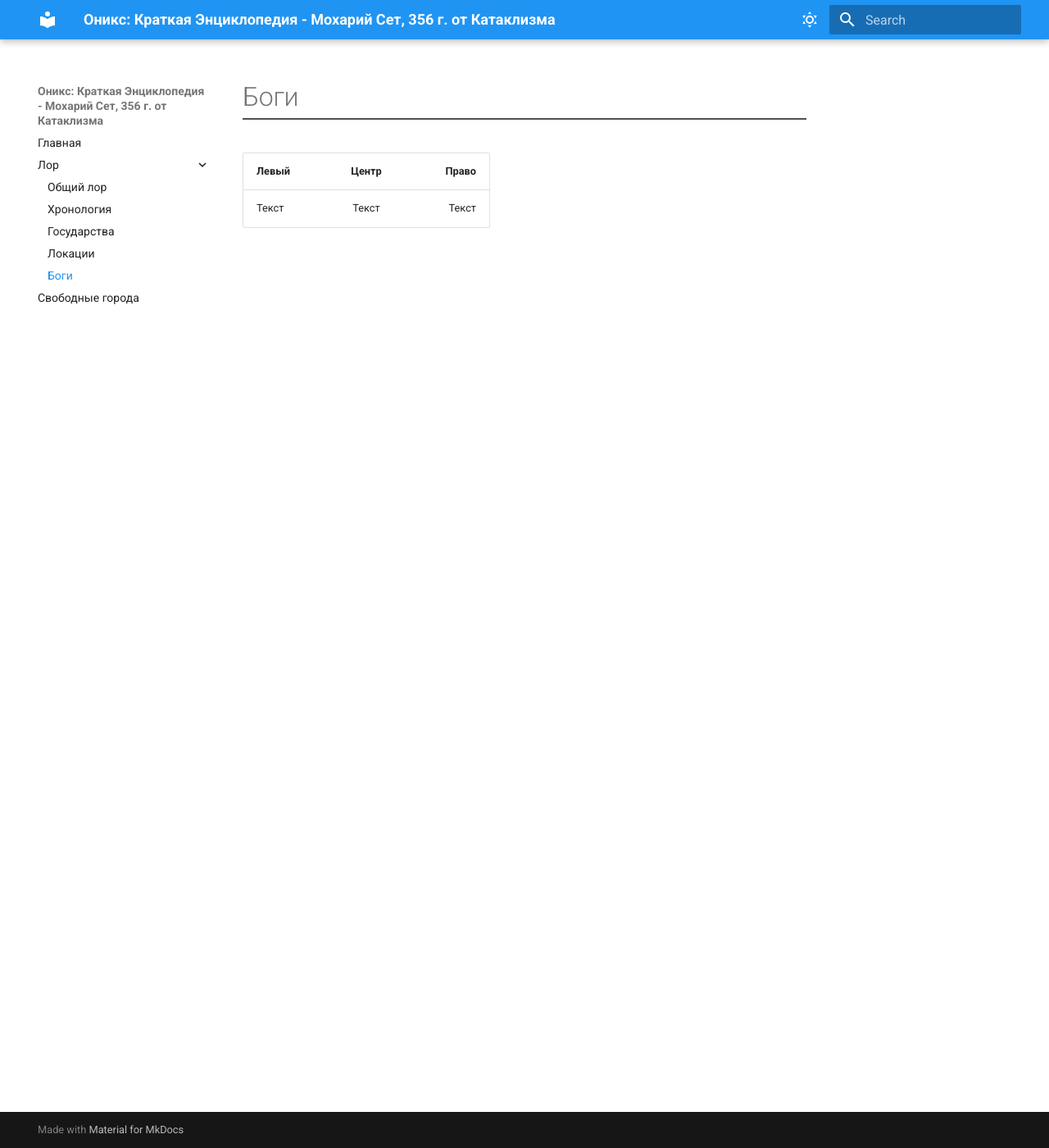
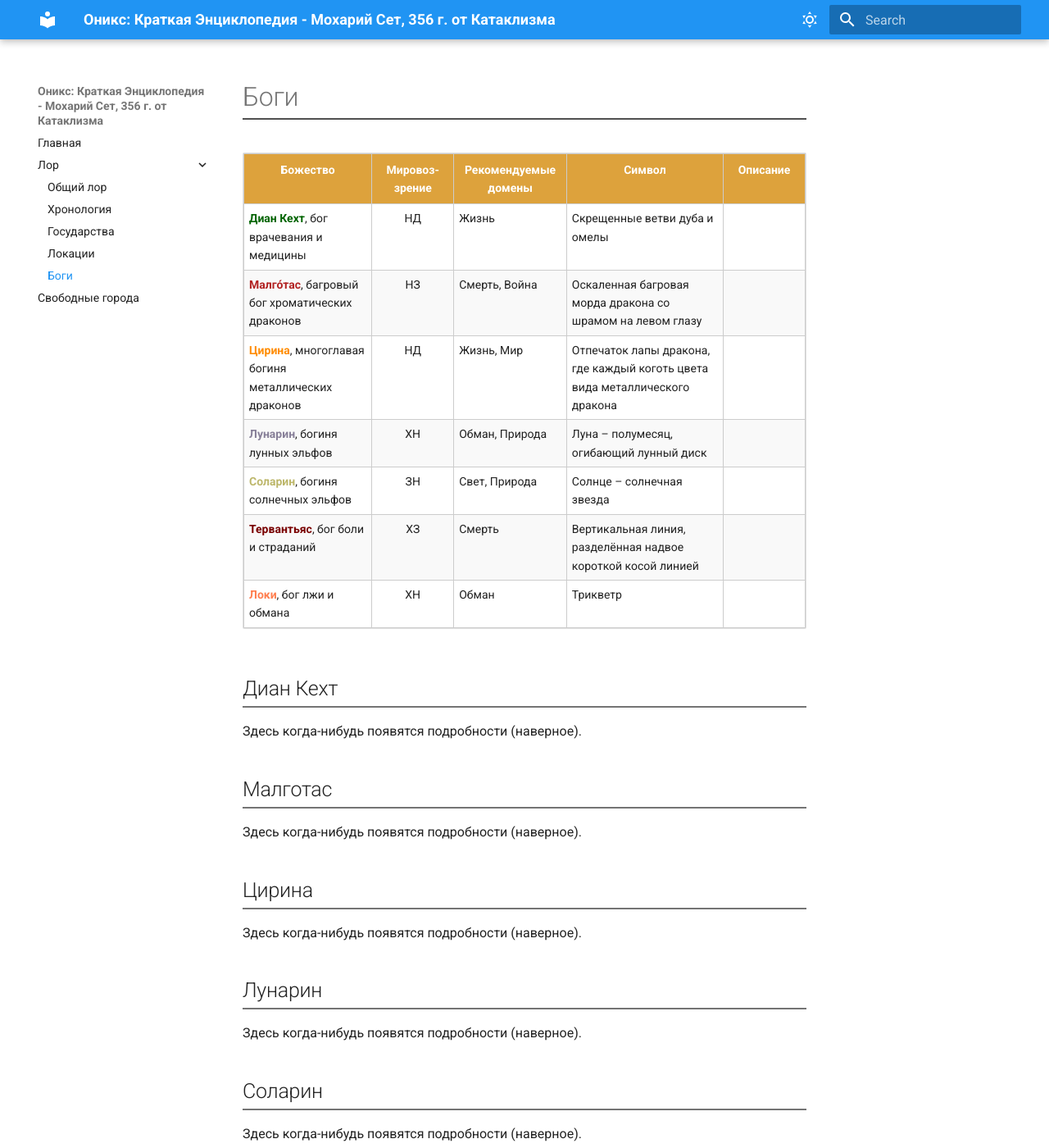
Before and after one commit to EternalDrifter/onyx, an MkDocs documentation site: the page built from docs/gods.md, in a window 1280 px wide and 1400 px high. Shown: the whole window at 82% size. Built offline with MkDocs 1.6.1 and Material for MkDocs 9.7.7, drawn with Linux system fonts in a browser that asks for light colours; some of the changed text lies outside the part shown.

Commit message:
Update: 07.09.2025 21:24:24,43

```diff
--- a/docs/gods.md
+++ b/docs/gods.md
@@ -1,3 +1,87 @@
-| Левый   | Центр  | Право |
-|:--------|:------:|------:|
-| Текст   | Текст  | Текст |
+
+
+
+<table style="border-collapse: collapse; width: 100%; text-align: left; font-size: 14px; ">
+  <thead>
+    <tr style="background-color: #dda23c; color: white; ">
+      <th style="text-align:center; padding: 8px; border: 1px solid #ccc; ">Божество</th>
+      <th style="text-align:center; padding: 8px; border: 1px solid #ccc; ">Мировоз-<br>зрение</th>
+      <th style="text-align:center; padding: 8px; border: 1px solid #ccc; ">Рекомендуемые домены</th>
+      <th style="text-align:center; padding: 8px; border: 1px solid #ccc; ">Символ</th>
+      <th style="text-align:center; padding: 8px; border: 1px solid #ccc; ">Описание</th>
+    </tr>
+  </thead>
+  <tbody>
+    <tr>
+     <td style="padding: 6px; border: 1px solid #ccc;">  <a href="#1" style="font-weight:bold; color:#006400;">Диан Кехт</a>, бог врачевания и медицины </td>
+      <td style="padding: 6px; border: 1px solid #ccc; text-align:center; ">НД</td>
+      <td style="padding: 6px; border: 1px solid #ccc; ">Жизнь</td>
+      <td style="padding: 6px; border: 1px solid #ccc; ">Скрещенные ветви дуба и омелы</td>
+      <td style="padding: 6px; border: 1px solid #ccc; ">  </td>
+    </tr>
+    <tr style="background-color: #f9f9f9; ">
+      <td style="padding: 6px; border: 1px solid #ccc; "> <a href="#2" style="font-weight:bold; color:#B22222;"> Малго́тас</a>, багровый бог хроматических драконов </td>
+      <td style="padding: 6px; border: 1px solid #ccc; text-align:center; ">НЗ</td>
+      <td style="padding: 6px; border: 1px solid #ccc; ">Смерть, Война</td>
+      <td style="padding: 6px; border: 1px solid #ccc; ">Оскаленная багровая морда дракона со шрамом на левом глазу</td>
+      <td style="padding: 6px; border: 1px solid #ccc; ">  </td>
+    </tr>
+    <tr>
+      <td style="padding: 6px; border: 1px solid #ccc; "> <a href="#3" style="font-weight:bold; color:#FF8C00;"> Цирина</a>, многоглавая богиня металлических драконов</td>
+      <td style="padding: 6px; border: 1px solid #ccc; text-align:center; ">НД</td>
+      <td style="padding: 6px; border: 1px solid #ccc; ">Жизнь, Мир</td>
+      <td style="padding: 6px; border: 1px solid #ccc; ">Отпечаток лапы дракона, где каждый коготь цвета вида металлического дракона</td>
+      <td style="padding: 6px; border: 1px solid #ccc; ">  </td>
+    </tr>
+    <tr style="background-color: #f9f9f9; ">
+      <td style="padding: 6px; border: 1px solid #ccc; "> <a href="#4" style="font-weight:bold; color:#888099;"> Лунарин</a>, богиня лунных эльфов</td>
+      <td style="padding: 6px; border: 1px solid #ccc; text-align:center; ">ХН</td>
+      <td style="padding: 6px; border: 1px solid #ccc; ">Обман, Природа</td>
+      <td style="padding: 6px; border: 1px solid #ccc; ">Луна – полумесяц, огибающий лунный диск</td>
+      <td style="padding: 6px; border: 1px solid #ccc; ">  </td>
+    </tr>
+    <tr>
+      <td style="padding: 6px; border: 1px solid #ccc; "> <a href="#5" style="font-weight:bold; color:#BDB76B;"> Соларин</a>, богиня солнечных эльфов</td>
+      <td style="padding: 6px; border: 1px solid #ccc; text-align:center; ">ЗН</td>
+      <td style="padding: 6px; border: 1px solid #ccc; ">Свет, Природа</td>
+      <td style="padding: 6px; border: 1px solid #ccc; ">Солнце – солнечная звезда</td>
+      <td style="padding: 6px; border: 1px solid #ccc; ">  </td>
+    </tr>
+    <tr style="background-color: #f9f9f9; ">
+      <td style="padding: 6px; border: 1px solid #ccc; "> <a href="#6" style="font-weight:bold; color:#7a0000;"> Тервантьяс</a>, бог боли и страданий</td>
+      <td style="padding: 6px; border: 1px solid #ccc; text-align:center; ">ХЗ</td>
+      <td style="padding: 6px; border: 1px solid #ccc; ">Смерть</td>
+      <td style="padding: 6px; border: 1px solid #ccc; ">Вертикальная линия, разделённая надвое короткой косой линией</td>
+      <td style="padding: 6px; border: 1px solid #ccc; ">  </td>
+    </tr>
+    <tr>
+      <td style="padding: 6px; border: 1px solid #ccc; "> <a href="#7" style="font-weight:bold; color:#FF7F50;"> Локи</a>, бог лжи и обмана</td>
+      <td style="padding: 6px; border: 1px solid #ccc; text-align:center; ">ХН</td>
+      <td style="padding: 6px; border: 1px solid #ccc; ">Обман</td>
+      <td style="padding: 6px; border: 1px solid #ccc; "> Трикветр </td>
+      <td style="padding: 6px; border: 1px solid #ccc; ">  </td>
+    </tr>
+  </tbody>
+</table>
+
+
+<h2 id="1">Диан Кехт</h2>
+<p>Здесь когда-нибудь появятся подробности (наверное).</p>
+
+<h2 id="2">Малготас</h2>
+<p>Здесь когда-нибудь появятся подробности (наверное).</p>
+
+<h2 id="3">Цирина</h2>
+<p>Здесь когда-нибудь появятся подробности (наверное).</p>
+
+<h2 id="4">Лунарин</h2>
+<p>Здесь когда-нибудь появятся подробности (наверное).</p>
+
+<h2 id="5">Соларин</h2>
+<p>Здесь когда-нибудь появятся подробности (наверное).</p>
+
+<h2 id="6">Тервантьяс</h2>
+<p>Здесь когда-нибудь появятся подробности (наверное).</p>
+
+<h2 id="7">Локи</h2>
+<p>Здесь когда-нибудь появятся подробности (наверное).</p>
--- a/mkdocs.yml
+++ b/mkdocs.yml
@@ -36,3 +36,7 @@ markdown_extensions:
  - admonition
  - pymdownx.details
  - pymdownx.superfences
+ - attr_list
+ - tables
+ - footnotes
+ - toc
```
Also changed, not shown: site/search/search_index.json, site/time/index.html.
